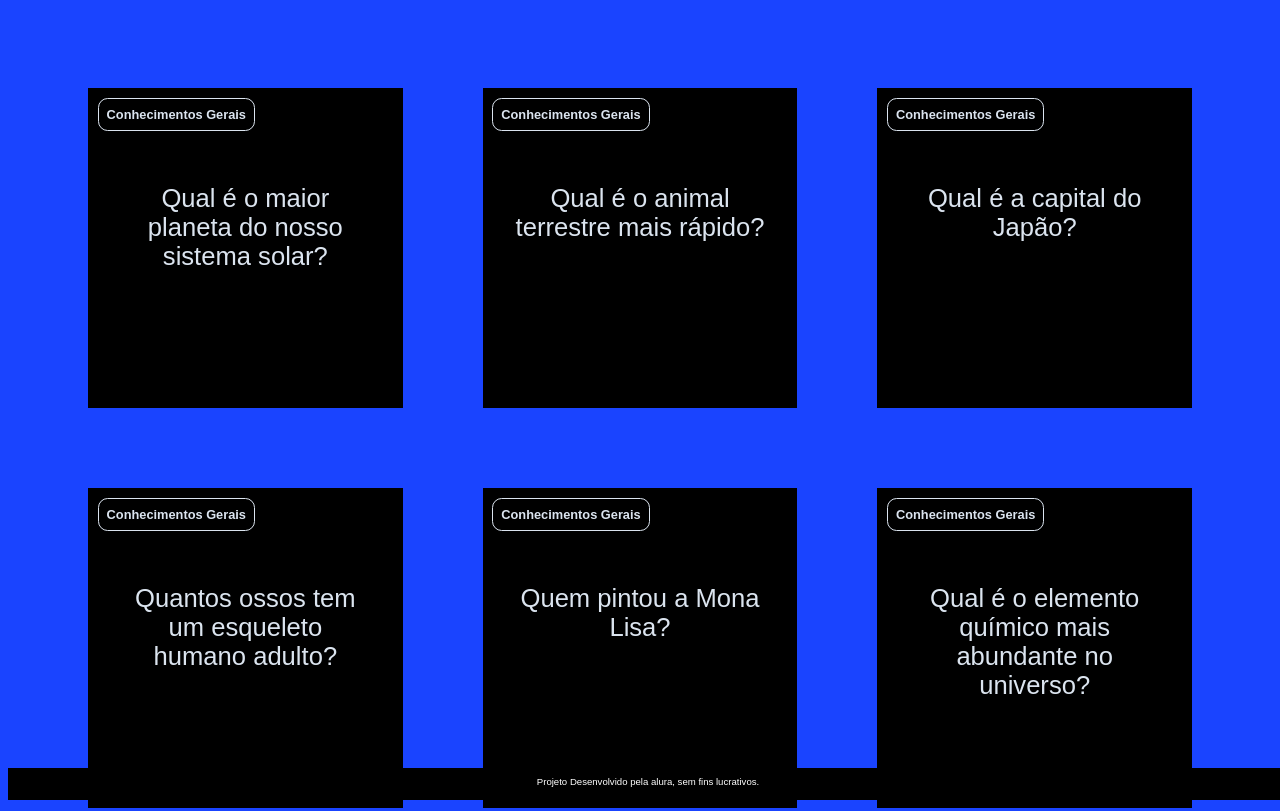
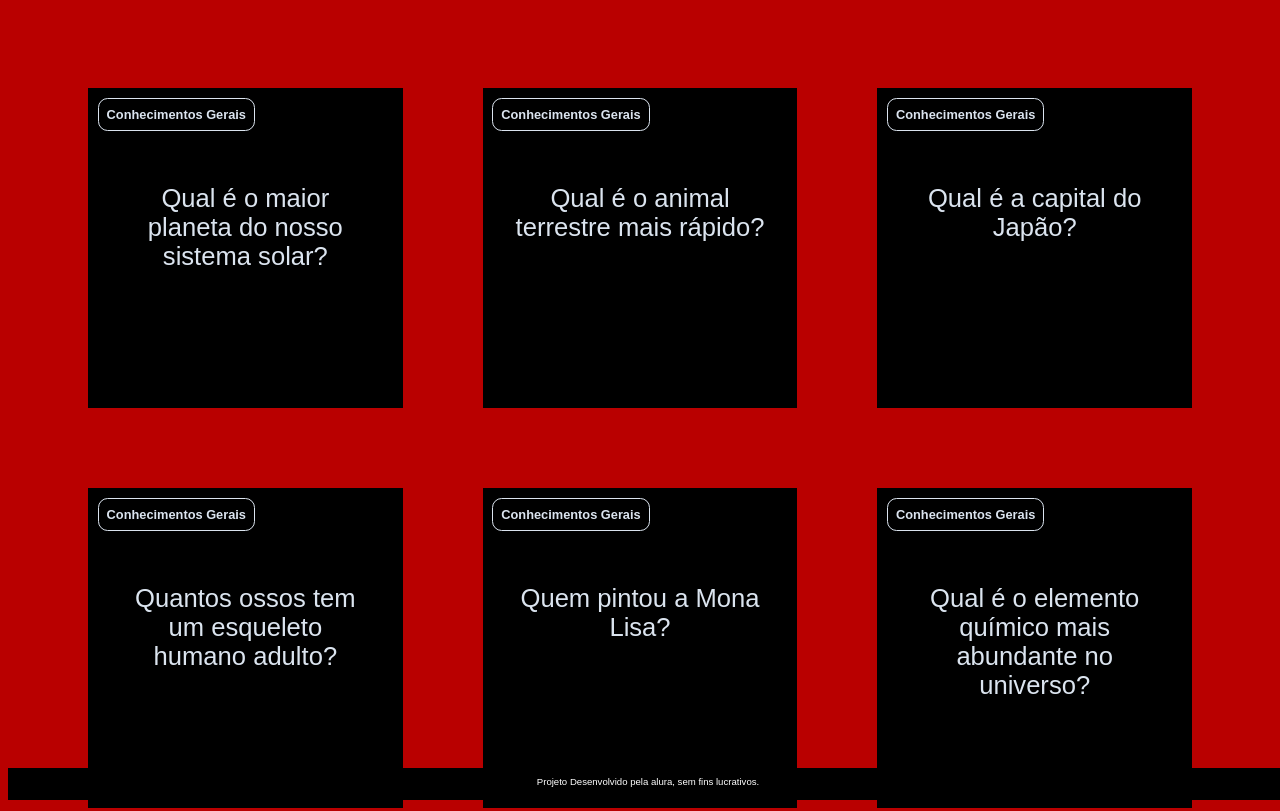
Before and after one commit to Marco-2009/Flash-Cards-Marco, a plain HTML site: page index.html in a window 1280 px wide. Shown: the top 811 px of the page. Drawn offline with Linux system fonts and the light colour scheme; a web font is replaced by a local one.

Commit message:
828825285825

```diff
--- a/style.css
+++ b/style.css
@@ -7,7 +7,7 @@
 }
 
 body {
-    background-color: rgb(26, 68, 255);
+    background-color: rgb(185, 0, 0);
     font-family: "Bai Jamjure", sans-serif
 }
 
```
